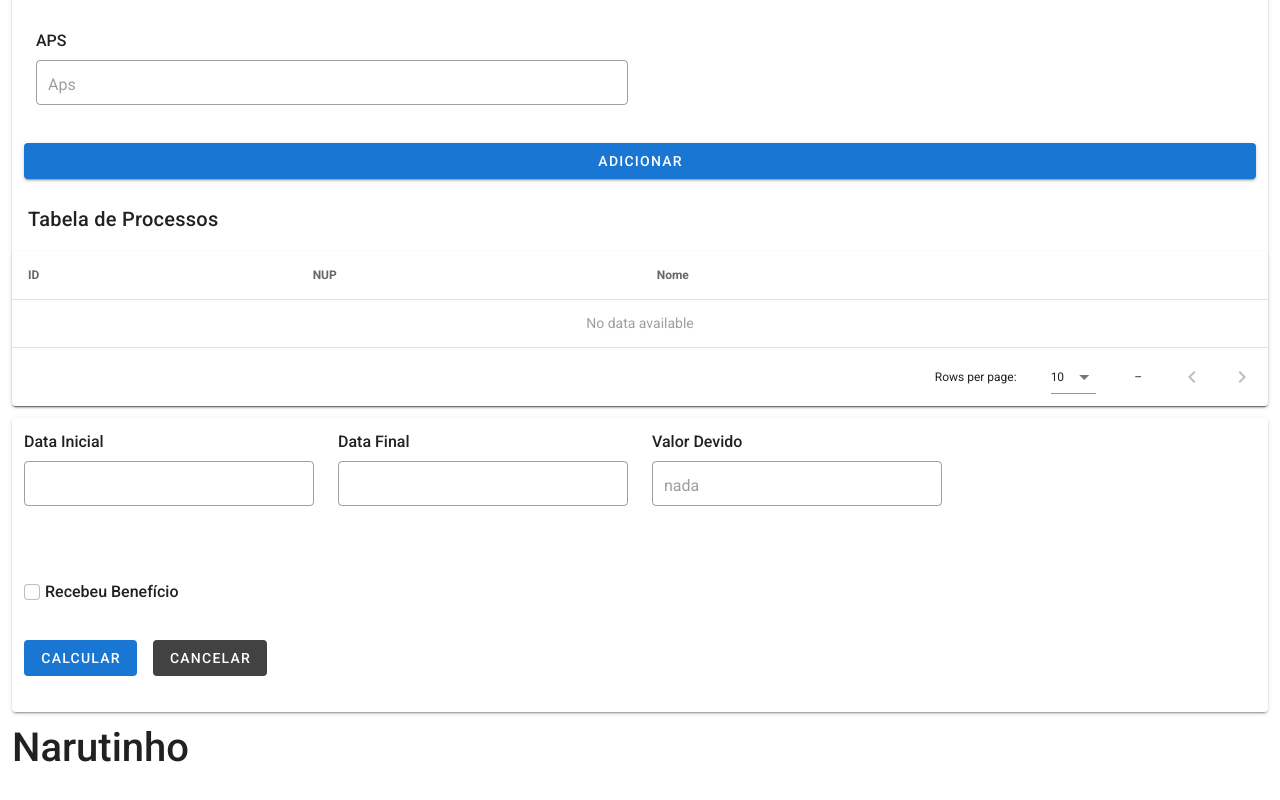
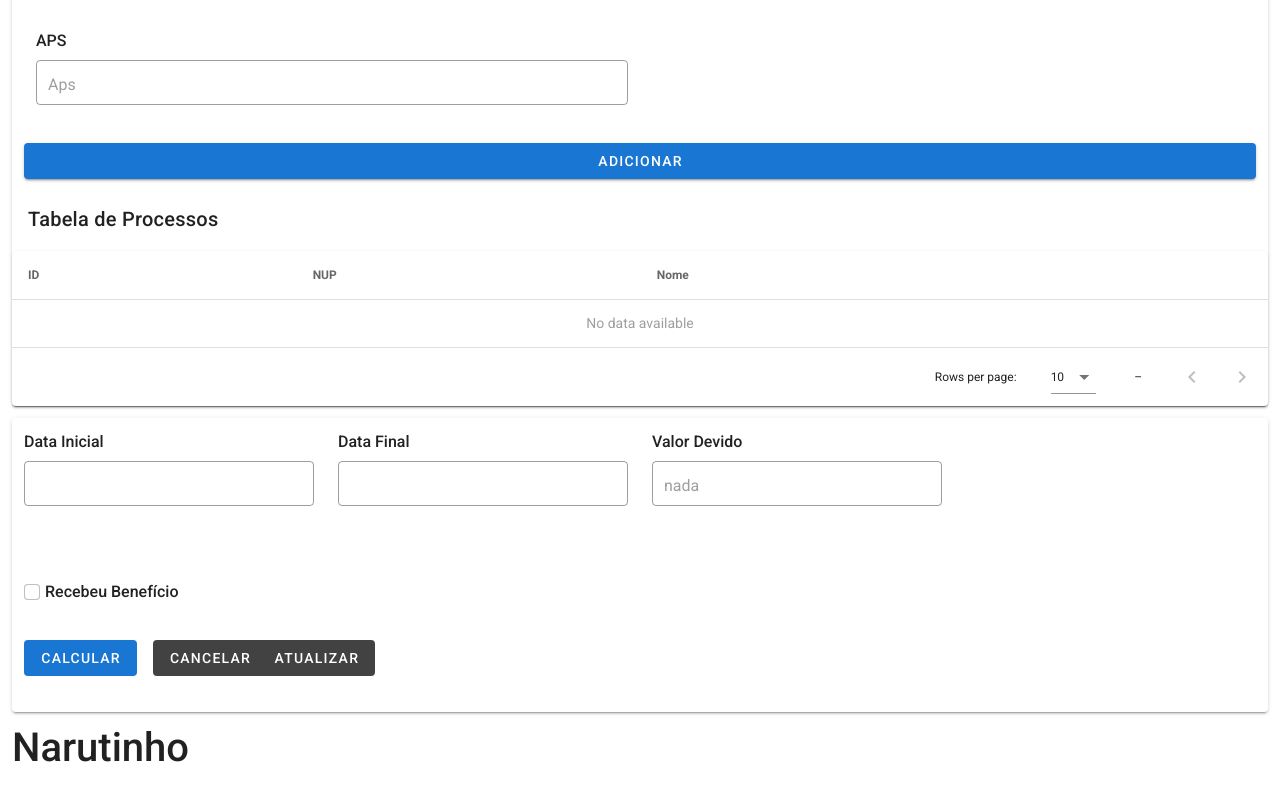
Before and after one commit to moisesPompilio/samirFront, a Vue app: page /home in a window 1280 px wide. Shown: the part 553-1353 px from the top of the page. Built offline with nearby package versions, Linux system fonts and the light colour scheme.

Commit message:
teste nas nuvens calculor com causanalidade

```diff
--- a/src/pages/Home.vue
+++ b/src/pages/Home.vue
@@ -11,7 +11,9 @@
       </v-tabs>
     </v-card>
     <v-card>
-        <bloco-informacoes @calculo= "info_calculo = $event, atualizarTodosDados()"></bloco-informacoes>
+      <bloco-informacoes
+        @calculo="(info_calculo = $event), atualizarTodosDados()"
+      ></bloco-informacoes>
     </v-card>
     <v-card class="pa-3 my-3" v-if="add_taxa == false">
       <v-row>
@@ -42,7 +44,9 @@
             placeholder="nada"
             outlined
           ></v-text-field>
-          <label for="valor-devido" class="labels pb-3"> {{info_calculo.nome}}</label>
+          <label for="valor-devido" class="labels pb-3">
+            {{ info_calculo.nome }}</label
+          >
         </v-col>
       </v-row>
 
@@ -98,7 +102,7 @@
           <v-btn
             depressed
             color="primary"
-            @click="(mode = 'table'), informacoesCalculo()"
+            @click="(mode = 'table'), adicionar()"
             >Calcular</v-btn
           >
         </v-col>
@@ -110,14 +114,19 @@
             >cancelar</v-btn
           >
         </v-col>
+        <v-col cols="1">
+          <v-btn depressed color="secondary" @click="iniciarCalculo()"
+            >Atualizar</v-btn
+          >
+        </v-col>
       </v-row>
     </v-card>
 
     <adicionar-taxa v-if="add_taxa == true" />
     <!-- TABELA PRNCIPAL -->
     <div id="areaToPrint">
-    <h1> Narutinho </h1>
-    <img src="" alt="">
+      <h1>Narutinho</h1>
+      <img src="" alt="" />
       <v-data-table
         id="areaToPrint"
         v-if="mode === 'table'"
@@ -127,7 +136,6 @@
         class="elevation-1"
       ></v-data-table>
     </div>
-
 
     <div v-show="mode === 'table'">
       <b-button variant="primary" @click="printDiv()"
@@ -148,7 +156,7 @@ export default {
   name: "Home",
   components: {
     AdicionarTaxa,
-  "bloco-informacoes": BlocoDeInformacoes
+    "bloco-informacoes": BlocoDeInformacoes,
   },
   data: function () {
     return {
@@ -160,7 +168,7 @@ export default {
       infos: [],
       dtInicial: "",
       dtFinal: "",
-      salarioInicial:"",
+      salarioInicial: "",
       headers: [
         { value: "data", text: "Data" },
         { value: "reajusteAcumulado", text: "Reajuste" },
@@ -175,28 +183,45 @@ export default {
       todas_taxas: [],
       all_info: [],
       calc_total: [],
-      info_calculo:{},
+      info_calculo: {},
     };
   },
   methods: {
-    atualizarTodosDados(){
-      console.log(this.info_calculo);
-      this.salarioInicial = this.info_calculo.rmi.replace('.','');
-      this.salarioInicial = this.salarioInicial.replace(',','.');
+    iniciarCalculo() {
+     const dtInicial = this.dtInicial.split("-").reverse().join("/");
+      const dtFinal = this.dtFinal.split("-").reverse().join("/");
+      let dinicial = parseInt(dtInicial.split("/")[0]);
+      let dfinal = parseInt(dtFinal.split("/")[0]);
+      let inical_calculo = (dinicial - 30) * -1;
+      this.calc_total[0].salario =
+        (this.calc_total[0].salario / 30) * inical_calculo;
+      this.calc_total[0].salarioCorrigido =
+        (this.calc_total[0].salarioCorrigido / 30) * inical_calculo;
+      this.calc_total[0].salarioTotal =
+        (this.calc_total[0].salarioTotal / 30) * inical_calculo;
+
+      let x = this.calc_total.length - 1;
+      this.calc_total[x].salario = (this.calc_total[x].salario / 30) * dfinal;
+      this.calc_total[x].salarioCorrigido =
+        (this.calc_total[x].salarioCorrigido / 30) * dfinal;
+      this.calc_total[x].salarioTotal =
+        (this.calc_total[x].salarioTotal / 30) * dfinal;
+      console.log(this.calc_total[0]);
+      console.log(this.calc_total[x]);
+    },
+    async adicionar() {
+     const x = await this.informacoesCalculo().then(this.iniciarCalculo());
+     const y = await this.iniciarCalculo();
+     console.log(x);
+     console.log(y);
+
+    },
+    atualizarTodosDados() {
+      this.salarioInicial = this.info_calculo.rmi.replace(".", "");
+      this.salarioInicial = this.salarioInicial.replace(",", ".");
       this.salarioInicial = parseFloat(this.salarioInicial);
       this.dtInicial = this.info_calculo.dibInicial;
       this.dtFinal = this.info_calculo.dip;
-    },
-    converterData(dateStr) {
-    let dataString = dateStr.split("/");
-
-/* Define a data com os valores separados */
-this.dataIni = new Date(dataString[2], dataString[1]-1, dataString[0]);
-//this.dataFin = this.dataIni.toLocaleDateString("pt-BR");
-
-console.log( this.dataIni.toString() );
-console.log( this.dataIni.toLocaleDateString("pt-BR") );
-
     },
     printDiv() {
       var divToPrint = document.getElementById("areaToPrint");
@@ -320,7 +345,6 @@ console.log( this.dataIni.toLocaleDateString("pt-BR") );
                   (temp.juros = i.jurosAcumulado)
                 )
               );
-
             return { ...obj, ...temp };
           });
 
@@ -340,11 +364,12 @@ console.log( this.dataIni.toLocaleDateString("pt-BR") );
 
             return { ...obj, ...temp };
           });
-          // console.log("FINAAALLL", this.calc_total);
+           return true;
         })
         .catch((error) => {
           alert(error.response.data.msg);
         });
+        this.iniciarCalculo();
     },
     taxasPorAno(response = []) {
       const taxas = {};
```
Lines whose indentation alone changed are shown as unchanged.
